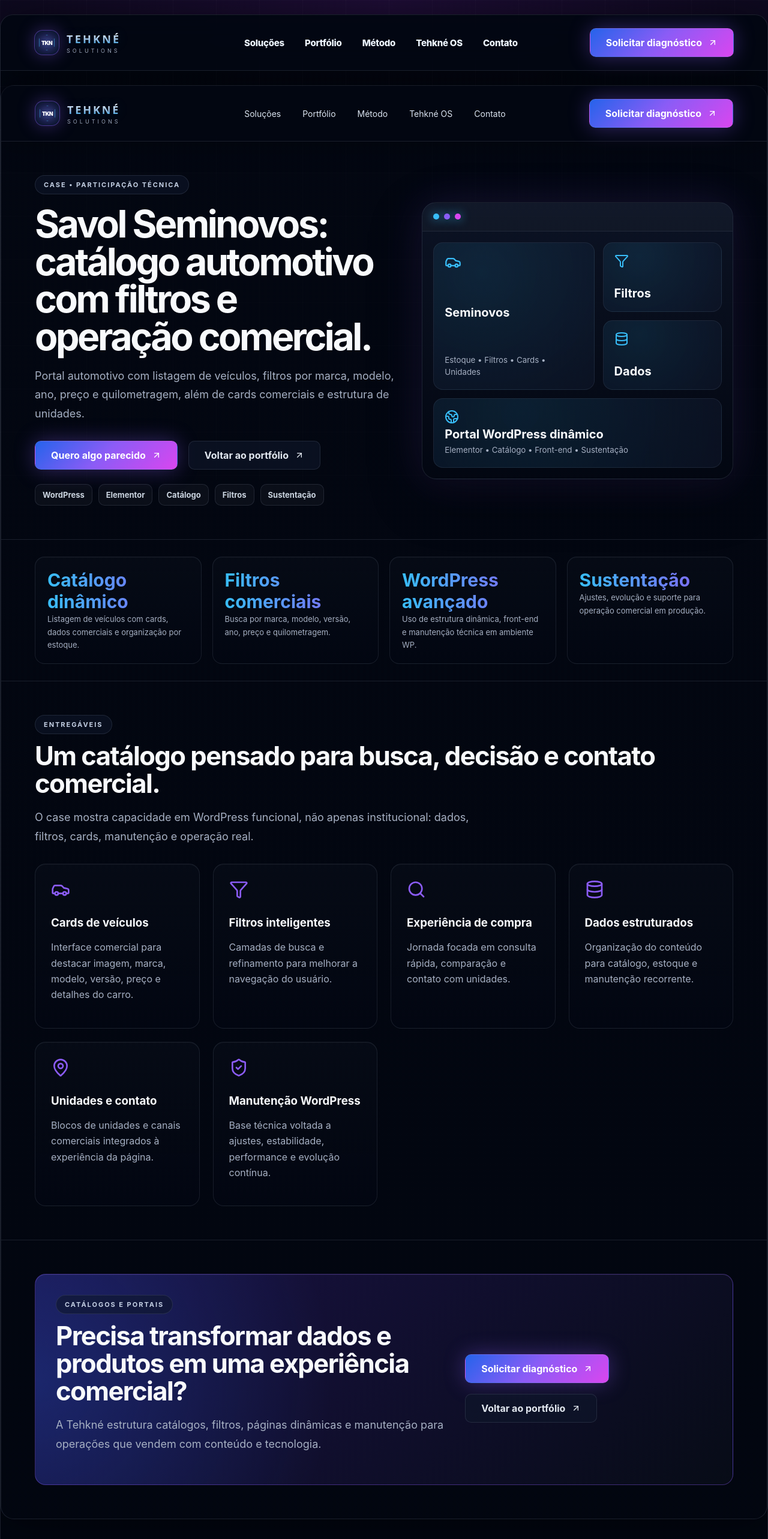
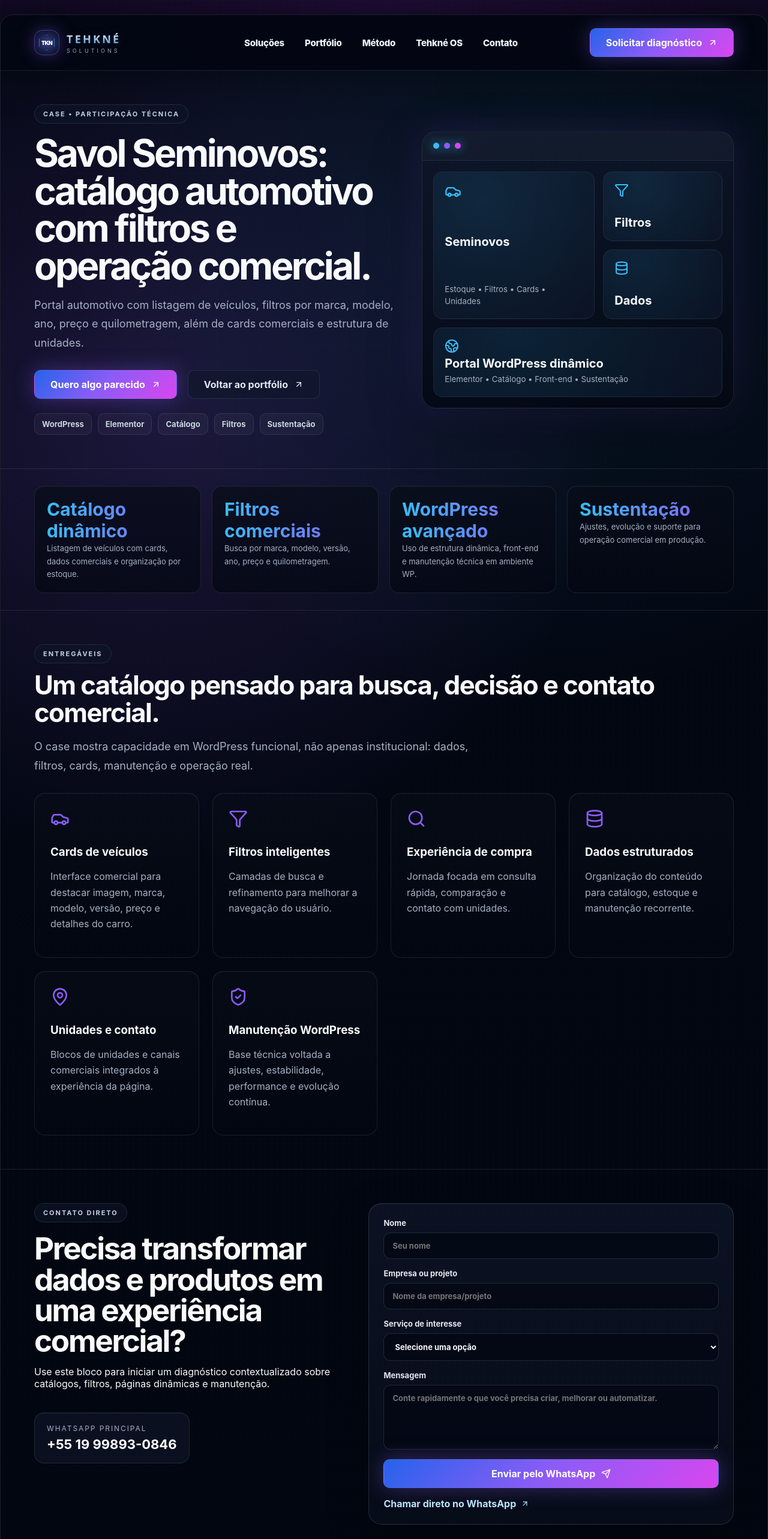
Before and after one commit to Tehkne-Solutions/tehkne-site, a Next.js app: page /portfolio/savol-seminovos in a window 1280 px wide. Shown: the top 2566 px of the page at 60% size. Built offline with nearby package versions, Linux system fonts and the light colour scheme.

Commit message:
fix: remove legacy case header and contact CTAs on Savol

```diff
--- a/app/portfolio/savol-seminovos/page.tsx
+++ b/app/portfolio/savol-seminovos/page.tsx
@@ -1,4 +1,5 @@
-import { ArrowUpRight, Car, Database, Filter, Globe2, MapPin, Search, ShieldCheck, Sparkles } from 'lucide-react';
+import { ArrowUpRight, Car, Database, Filter, Globe2, MapPin, Search, ShieldCheck } from 'lucide-react';
+import ContactForm from '../../components/ContactForm';
 
 const project = {
   title: 'Savol Seminovos',
@@ -33,20 +34,15 @@ export const metadata = {
 
 export default function SavolSeminovosCase() {
   return (
-    <main className="site-shell case-page">
-      <div className="background-grid" />
-      <header className="nav-shell">
-        <a className="brand" href="/" aria-label="Tehkné Solutions"><span className="brand-symbol"><Sparkles size={18} /></span><span><strong>TEHKNÉ</strong><small>SOLUTIONS</small></span></a>
-        <nav><a href="/solucoes">Soluções</a><a href="/portfolio">Portfólio</a><a href="/#metodo">Método</a><a href="/#os">Tehkné OS</a><a href="/#contato">Contato</a></nav>
-        <a className="btn btn-primary coin" href="/#contato">Solicitar diagnóstico <ArrowUpRight size={16} /></a>
-      </header>
+    <main className="case-page">
       <section className="section-frame case-hero">
-        <div className="case-hero-copy"><span className="eyebrow">{project.eyebrow}</span><h1>{project.title}: catálogo automotivo com filtros e operação comercial.</h1><p>{project.description}</p><div className="hero-actions"><a className="btn btn-primary coin" href="/#contato">Quero algo parecido <ArrowUpRight size={16} /></a><a className="btn btn-secondary" href="/portfolio">Voltar ao portfólio <ArrowUpRight size={16} /></a></div><div className="case-stack">{project.stack.map((tech) => <span key={tech}>{tech}</span>)}</div></div>
+        <div className="case-hero-copy"><span className="eyebrow">{project.eyebrow}</span><h1>{project.title}: catálogo automotivo com filtros e operação comercial.</h1><p>{project.description}</p><div className="hero-actions"><a className="btn btn-primary coin" href="#contato-form">Quero algo parecido <ArrowUpRight size={16} /></a><a className="btn btn-secondary" href="/portfolio">Voltar ao portfólio <ArrowUpRight size={16} /></a></div><div className="case-stack">{project.stack.map((tech) => <span key={tech}>{tech}</span>)}</div></div>
         <div className="case-visual"><div className="case-window"><div className="case-window-bar"><span /><span /><span /></div><div className="case-dashboard-grid"><div className="case-panel large"><Car size={28} /><strong>Seminovos</strong><small>Estoque • Filtros • Cards • Unidades</small></div><div className="case-panel"><Filter size={24} /><strong>Filtros</strong></div><div className="case-panel"><Database size={24} /><strong>Dados</strong></div><div className="case-panel wide"><Globe2 size={24} /><strong>Portal WordPress dinâmico</strong><small>Elementor • Catálogo • Front-end • Sustentação</small></div></div></div></div>
       </section>
       <section className="metrics section-frame compact">{highlights.map(([value, label]) => <div key={value}><strong>{value}</strong><span>{label}</span></div>)}</section>
       <section className="section-frame"><div className="section-heading"><span className="eyebrow">Entregáveis</span><h2>Um catálogo pensado para busca, decisão e contato comercial.</h2><p>O case mostra capacidade em WordPress funcional, não apenas institucional: dados, filtros, cards, manutenção e operação real.</p></div><div className="service-grid solutions-grid">{modules.map((module) => { const Icon = module.icon; return <article className="glass-card service-card solution-card" key={module.title}><Icon className="card-icon" size={32} /><h3>{module.title}</h3><p>{module.text}</p></article>; })}</div></section>
-      <section className="final-cta"><div><span className="eyebrow">Catálogos e portais</span><h2>Precisa transformar dados e produtos em uma experiência comercial?</h2><p>A Tehkné estrutura catálogos, filtros, páginas dinâmicas e manutenção para operações que vendem com conteúdo e tecnologia.</p></div><div className="hero-actions"><a className="btn btn-primary coin" href="mailto:contato@tehkne.com.br">Solicitar diagnóstico <ArrowUpRight size={16} /></a><a className="btn btn-secondary" href="/portfolio">Voltar ao portfólio <ArrowUpRight size={16} /></a></div></section>
+      <ContactForm page="Case Savol Seminovos" context="catálogo automotivo, filtros comerciais, WordPress avançado, dados estruturados e sustentação técnica" title="Precisa transformar dados e produtos em uma experiência comercial?" description="Use este bloco para iniciar um diagnóstico contextualizado sobre catálogos, filtros, páginas dinâmicas e manutenção." />
+      <section className="final-cta"><div><span className="eyebrow">Catálogos e portais</span><h2>Precisa transformar dados e produtos em uma experiência comercial?</h2><p>A Tehkné estrutura catálogos, filtros, páginas dinâmicas e manutenção para operações que vendem com conteúdo e tecnologia.</p></div><div className="hero-actions"><a className="btn btn-primary coin" href="#contato-form">Solicitar diagnóstico <ArrowUpRight size={16} /></a><a className="btn btn-secondary" href="/portfolio">Voltar ao portfólio <ArrowUpRight size={16} /></a></div></section>
     </main>
   );
 }
```
